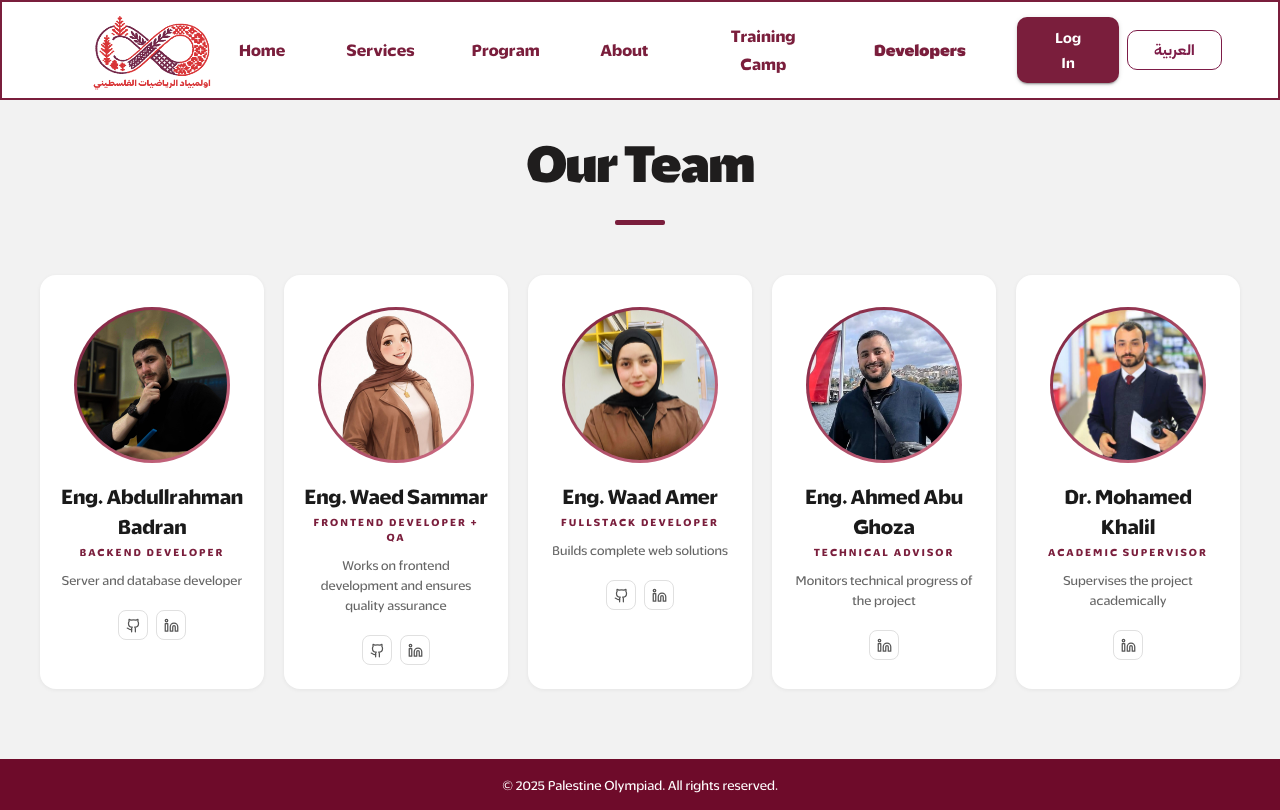
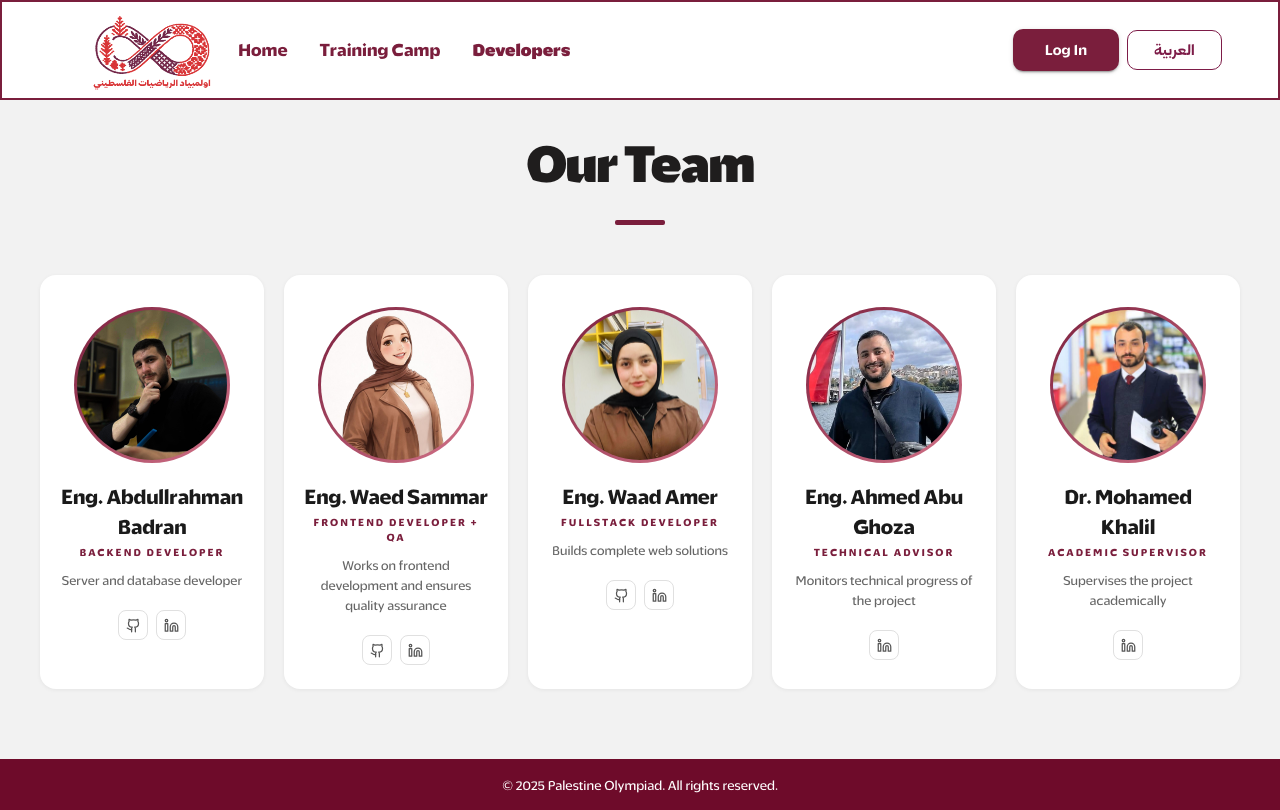
Before and after one commit to Graduation-Project-POM/FrontEnd-POM, a React (Vite) app: page /Developers in a window 1280 px wide. Built offline with nearby package versions, Linux system fonts and the light colour scheme.

Commit message:
fix navbar

```diff
--- a/src/Components/HomeComponents/Navbar/Navbar.tsx
+++ b/src/Components/HomeComponents/Navbar/Navbar.tsx
@@ -54,12 +54,9 @@ export function Navbar() {
 
           <NavLinks isrtl={isRTL} sx={{ display: { xs: "none", md: "flex" }, flex: 1 }}>
             <NavLink active={location.pathname === "/" ? true : false} onClick={() => navigate("/")}>{t("nav.home")}</NavLink>
-            <NavLink >{t("nav.services")}</NavLink>
-            <NavLink >{t("nav.program")}</NavLink>
-            <NavLink >{t("nav.about")}</NavLink>
             <NavLink onClick={() => navigate("/winterPath")} active={location.pathname === "/winterPath"}>{t("nav.camp")}</NavLink>
             <NavLink onClick={() => navigate("/Developers")} active={location.pathname === "/Developers"}>{t("nav.Developers")}</NavLink>
-            <LoginButton variant="contained" sx={{ marginInlineStart: "auto" }}>{t("nav.login")}</LoginButton>
+            <LoginButton onClick={() => navigate("/login")} variant="contained" sx={{ marginInlineStart: "auto" }}>{t("nav.login")}</LoginButton>
           </NavLinks>
 
           <Box sx={{ display: "flex", gap: 1, padding: "0.5rem", background: "#fff" }}>
@@ -116,12 +113,9 @@ export function Navbar() {
               </Box>
               <Box sx={{ display: "flex", flexDirection: "column", gap: "0.5rem", padding: "0 1rem" }}>
                 <SidebarNavLink active={location.pathname === "/" ? true : false} onClick={() => { navigate("/"); handleClose() }} >{t("nav.home")}</SidebarNavLink>
-                <SidebarNavLink active={location.pathname === "/services" ? true : false} onClick={() => { navigate("/services"); handleClose() }} >{t("nav.services")}</SidebarNavLink>
-                <SidebarNavLink active={location.pathname === "/program" ? true : false} onClick={() => { navigate("/program"); handleClose() }} >{t("nav.program")}</SidebarNavLink>
-                <SidebarNavLink active={location.pathname === "/about" ? true : false} onClick={() => { navigate("/about"); handleClose() }} >{t("nav.about")}</SidebarNavLink>
                 <SidebarNavLink active={location.pathname === "/winterPath" ? true : false} onClick={() => { navigate("/winterPath"); handleClose() }} >{t("nav.camp")}</SidebarNavLink>
                 <SidebarNavLink active={location.pathname === "/Developers" ? true : false} onClick={() => { navigate("/Developers"); handleClose() }} >{t("nav.Developers")}</SidebarNavLink>
-                <MobileLoginButton onClick={handleClose}>{t("nav.login")}</MobileLoginButton>
+                <MobileLoginButton onClick={() => { navigate("/login"); handleClose(); }}>{t("nav.login")}</MobileLoginButton>
               </Box>
 
             </SidebarContent>
--- a/src/Components/HomeComponents/Navbar/NavbarStyle.ts
+++ b/src/Components/HomeComponents/Navbar/NavbarStyle.ts
@@ -23,7 +23,7 @@ export const NavLinks = styled(Box, {
   shouldForwardProp: (prop) => prop !== "isrtl"
 })<{ isrtl?: boolean }>(({ isrtl }) => ({
   display: "flex",
-  gap: "3rem",
+  gap: "1rem",
   alignItems: "center",
   marginLeft: "auto",
   justifyContent: isrtl ? "flex-end" : "flex-start",
@@ -35,7 +35,7 @@ export const NavLink = styled(Button, {
 })<{ active?: boolean }>(({ active }) => ({
   color: active ? "#7A1E3C" : "#7A1E3C",
   fontWeight: active ? "900" : "700",
-  fontSize: "16px",
+  fontSize: "17px",
   textTransform: "none",
   "&:hover": {
     backgroundColor: "transparent",
@@ -51,6 +51,9 @@ export const LoginButton = styled(Button)({
   textTransform: "none",
   padding: "0.5rem 2rem",
   borderRadius: "10px",
+  "&:hover": {
+    backgroundColor: "#9b4561ff",
+  }
 })
 
 export const StyledMenu = styled(Box)({
--- a/src/Components/ResourcesComponents/header/header.tsx
+++ b/src/Components/ResourcesComponents/header/header.tsx
@@ -1,5 +1,5 @@
 import { Box, Container, Button } from "@mui/material";
-import { Link } from "react-router-dom";
+import { Link, useNavigate } from "react-router-dom";
 import { Logo } from "../../HomeComponents/Navbar/NavbarStyle";
 import {
   PageWrapper,
@@ -15,6 +15,7 @@ import { useEffect } from "react";
 export function Header() {
   const { t, i18n } = useTranslation();
   const isRTL = i18n.language === "ar";
+  const navigate = useNavigate();
 
   useEffect(() => {
     document.documentElement.dir = isRTL ? "rtl" : "ltr";
@@ -48,6 +49,11 @@ export function Header() {
                   borderColor: "#7A1E3C",
                   color: "#7A1E3C",
                   fontSize: { xs: "0.9rem", md: "1rem" },
+                  "&:hover": {
+                    color: "#fff",
+                    backgroundColor: "#9b4561ff",
+                    borderColor: "#9b4561ff",
+                  }
                 }}
               >
                 {t("externalResources.headerBack")}
@@ -70,7 +76,11 @@ export function Header() {
                   fontSize: "1rem",
                   px: 3,
                   borderRadius: "10px",
+                  ":hover": {
+                    bgcolor: "#9b4561ff",
+                  }
                 }}
+                onClick={() => navigate("/login")}
               >
                 {t("externalResources.login")}
               </Button>
@@ -90,6 +100,11 @@ export function Header() {
                   color: "#7A1E3C",
                   backgroundColor: "#fff",
                   textTransform: "none",
+                  "&:hover": {
+                    color: "#fff",
+                    backgroundColor: "#9b4561ff",
+                    borderColor: "#9b4561ff",
+                  }
                 }}
               >
                 {i18n.language === "ar" ? "English" : "العربية"}
```
